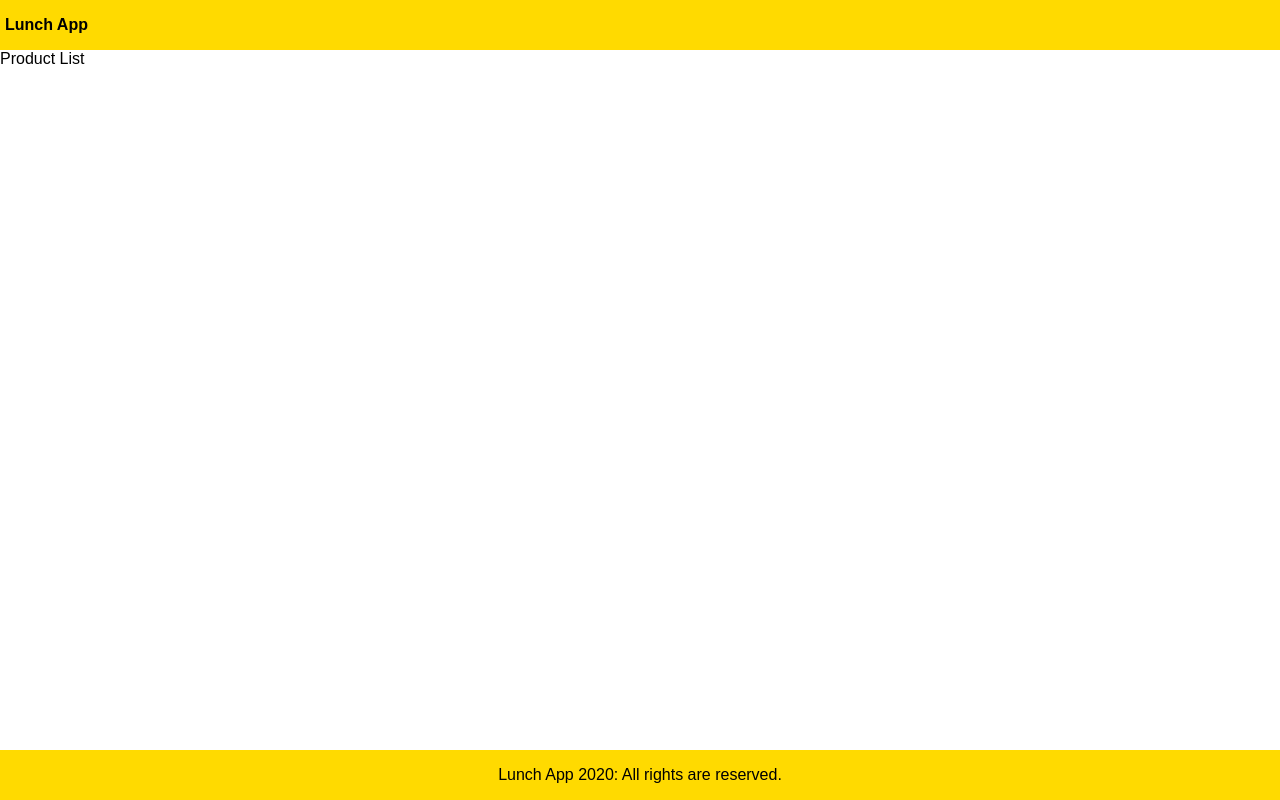
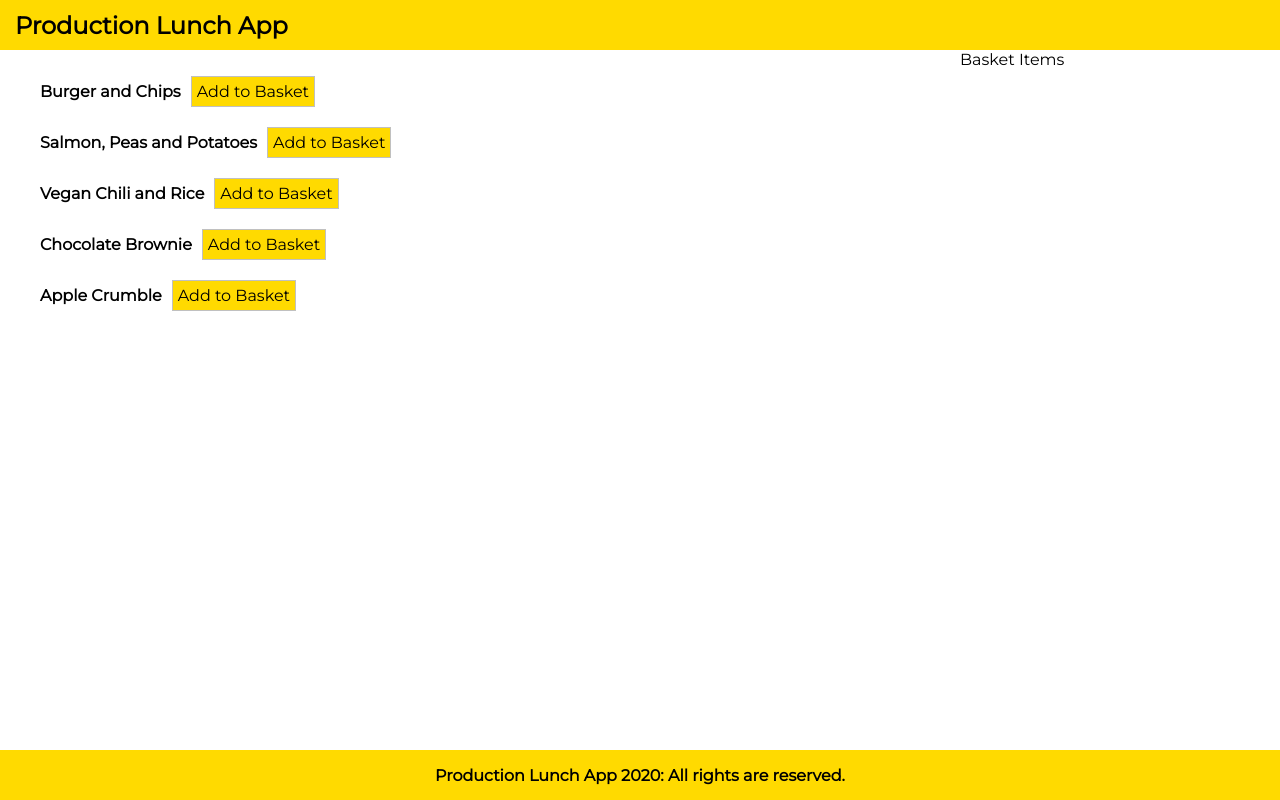
Before and after one commit to sianmoseley/react-lunch, a React (Create React App) app: page / in a window 1280 px wide. Built offline with nearby package versions, Linux system fonts and the light colour scheme.

Commit message:
created meals component

```diff
--- a/src/App.js
+++ b/src/App.js
@@ -1,16 +1,33 @@
 import React from "react";
-//feature 1
+import Meals from "./components/Meals";
+import data from "./data.json";
 
-function App() {
+class App extends React.Component {
+  constructor() {
+    super();
+    this.state = {
+      meals: data.meals,
+    };
+  }
+
+  render() {
     return (
       <div className="grid-container">
         <header>
-        <a href="/">Lunch App</a>
+          <a href="/">Production Lunch App</a>
         </header>
-      <main>Product List</main>
-      <footer>Lunch App 2020: All rights are reserved.</footer>
+        <main>
+          <div className="content">
+            <div className="main">
+              <Meals meals={this.state.meals} />
+            </div>
+            <div className="sidebar">Basket Items</div>
+          </div>
+        </main>
+        <footer>Production Lunch App 2020: All rights are reserved.</footer>
       </div>
     );
   }
+}
 
 export default App;
--- /dev/null
+++ b/src/components/Meals.js
@@ -0,0 +1,20 @@
+import React, { Component } from "react";
+
+export default class Meals extends Component {
+  render() {
+    return (
+      <div>
+        <ul className="meals">
+          {this.props.meals.map((meal) => (
+            <li key={meal._id}>
+              <div className="meal">
+                <p>{meal.title}</p>
+                <button className="button primary">Add to Basket</button>
+              </div>
+            </li>
+          ))}
+        </ul>
+      </div>
+    );
+  }
+}
--- /dev/null
+++ b/src/data.json
@@ -0,0 +1,22 @@
+{
+    "meals":[
+       {
+           "_id":"meal1", "title": "Burger and Chips"
+       },
+       {
+           "_id":"meal2", "title": "Salmon, Peas and Potatoes"
+       },
+       {
+           "_id":"meal3", "title": "Vegan Chili and Rice"
+       },
+       {
+           "_id":"meal4", "title": "Chocolate Brownie"
+       },
+       {
+           "_id":"meal5", "title": "Apple Crumble"
+       }
+
+
+
+    ]
+}
--- a/src/index.css
+++ b/src/index.css
@@ -1,3 +1,5 @@
+@import url("https://fonts.googleapis.com/css2?family=Montserrat&display=swap");
+
 html {
   font-size: 62.5%;
   box-sizing: border-box;
@@ -12,9 +14,10 @@ body,
 body,
 input,
 select,
+button,
 textarea {
+  font-family: Montserrat, Helvetica, Arial, sans-serif;
   font-size: 1.6rem;
-  font-family: Arial, Helvetica, sans-serif;
 }
 
 .grid-container {
@@ -40,11 +43,13 @@ header {
   align-items: center;
   padding: 0.5rem;
   font-weight: bold;
+  font-size: x-large;
 }
 
 header a {
   color: black;
   text-decoration: none;
+  margin-left: 1rem;
 }
 
 main {
@@ -55,7 +60,47 @@ footer {
   grid-area: footer;
   background-color: #ffda00;
   color: black;
+  font-weight: bold;
   display: flex;
   justify-content: center;
   align-items: center;
 }
+
+.content {
+  display: flex;
+  flex-wrap: wrap;
+}
+
+.main {
+  flex: 3 60rem;
+}
+
+.sidebar {
+  flex: 1 20rem;
+}
+
+/*meals*/
+
+.meals {
+  justify-content: center;
+  align-items: center;
+  list-style-type: none;
+}
+
+.meal {
+  display: flex;
+  flex-direction: row;
+  align-items: center;
+}
+.meal p {
+  font-weight: bold;
+}
+.button:hover {
+  border: 0.1rem #808080 solid;
+}
+.button {
+  padding: 0.5rem;
+  border: 0.1rem #c0c0c0 solid;
+  margin-left: 1rem;
+  background-color: #ffda00;
+}
```
Lines whose indentation alone changed are shown as unchanged.
